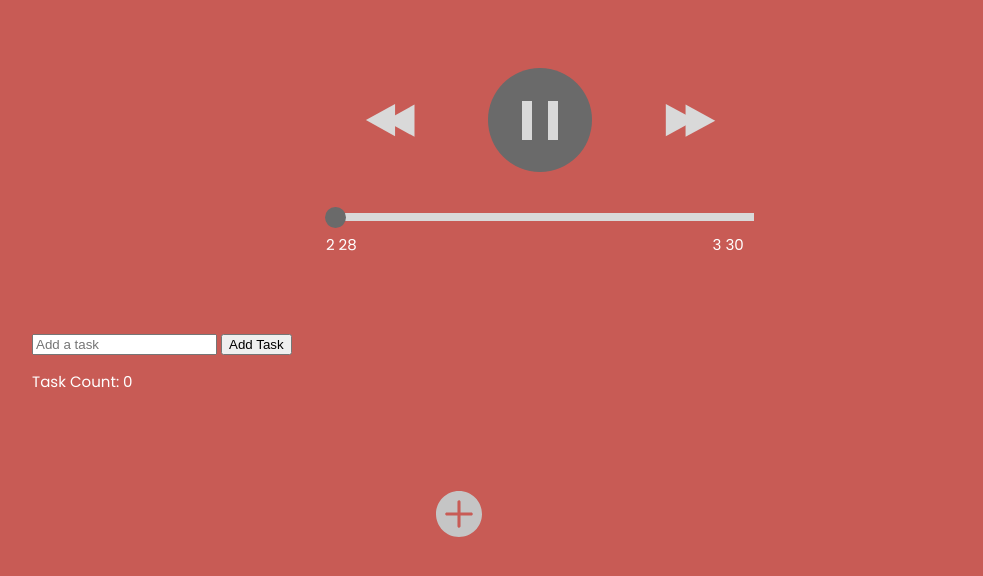
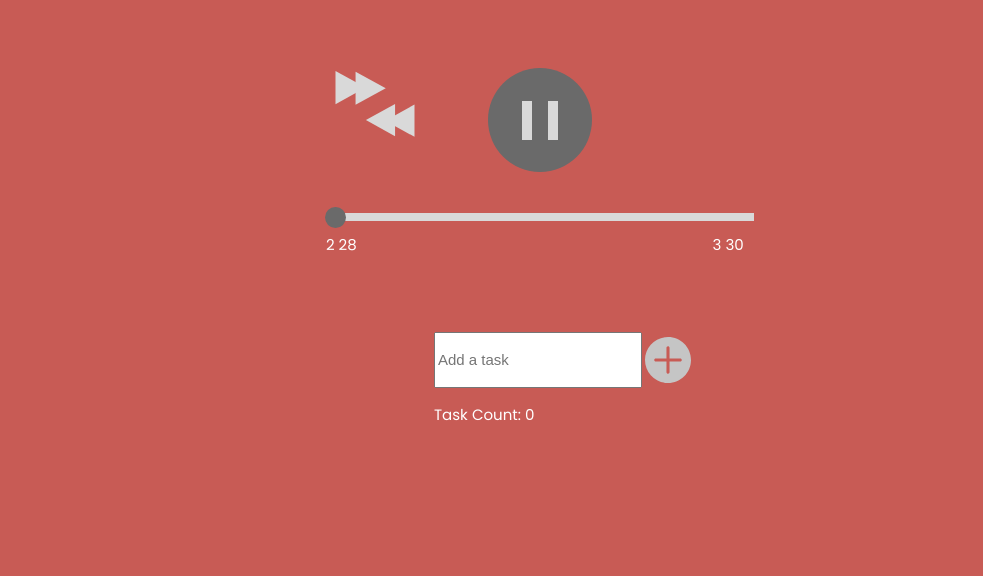
Before and after one commit to Ferru9/Pomodoro-App, a website built with Parcel: page index.html in a window 1280 px wide. Shown: the part 732-1308 px from the top of the page, without its empty margins (99-1082 px from the left). Built offline with nearby package versions, Linux system fonts and the light colour scheme.

Commit message:
add task with vector icon button

```diff
--- a/index.css
+++ b/index.css
@@ -270,21 +270,25 @@
 
 .vector-icon {
   position: absolute;
-  height: 18.25%;
-  width: 4.46%;
-  top: 69.05%;
-  right: 56.35%;
-  bottom: 12.7%;
-  left: 39.19%;
+  top: 8%;
+  left: 20.5%;
   max-width: 100%;
   overflow: hidden;
-  max-height: 100%
+  max-height: 100%;
 }
 
 .task-section {
   position: relative;
+  left: 38.5%;
   width: 64.44rem;
   height: 15.75rem
+}
+
+#new-task {
+  position: relative;
+  width: 200px;
+  height: 50px;
+  font-size: 15px;
 }
 
 .frame4 {
--- a/index.html
+++ b/index.html
@@ -33,7 +33,7 @@
             <div class="player-inner"></div>
             <img class="left-seek-icon" alt="" src="./public/left-seek.svg" />
 
-            <img class="right-seek-icon" alt="" src="./public/right-seek.svg" />
+            <img class "right-seek-icon" alt="" src="./public/right-seek.svg" />
 
             <div class="player-child1"></div>
             <div class="player-child2"></div>
@@ -49,12 +49,12 @@
       </div>
       <div class="timer-section">
         <div class="timer-section-child" id="selB"></div>
-        <a class="pomodoro3" id = "pom">Pomodoro</a>
-        <a class="long-break3" id = "LB">Long Break</a>
-        <a class="short-break3"id = "SB">Short Break</a>
-        <b class="b" id = "number">25:00</b>
+        <a class="pomodoro3" id="pom">Pomodoro</a>
+        <a class="long-break3" id="LB">Long Break</a>
+        <a class="short-break3" id="SB">Short Break</a>
+        <b class="b" id="number">25:00</b>
         <button class="rectangle-button" id="Start"></button>
-        <b class="start" id = "ST">START</b>
+        <b class="start" id="ST">START</b>
       </div>
       <div class="frame4">
         <div class="task-section">
@@ -63,12 +63,9 @@
               <!-- Existing task items will be appended here -->
             </ul>
             <input type="text" id="new-task" placeholder="Add a task">
-		<button id="add-task-button">Add Task</button>
+            <img class="vector-icon" alt="" src="./public/vector.svg" id="add-task-button" />
             <p>Task Count: <span id="task-count">0</span></p>
           </div>
-
-
-          <img class="vector-icon" alt="" src="./public/vector.svg" />
         </div>
       </div>
       <img
@@ -78,9 +75,6 @@
       />
     </div>
   </div>
-  </body>
-
-  <body>
-    <script src="main.js"></script>
+  <script src="main.js"></script> <!-- Move the script tag to the end of the body -->
   </body>
 </html>
--- a/main.js
+++ b/main.js
@@ -73,32 +73,26 @@ const addTaskButton = document.getElementById("add-task-button");
 function addTask(taskText) {
     const li = document.createElement("li");
     li.textContent = taskText;
-    li.draggable = true; // Make the task item draggable
+    li.draggable = true;
 
-    // Create a delete button for the task
     const deleteButton = document.createElement("button");
     deleteButton.textContent = "Delete";
     deleteButton.addEventListener("click", function () {
-        // Remove the task when the delete button is clicked
         taskList.removeChild(li);
-        taskCount--; // Decrease the task count
-        updateTaskCount(); // Update the displayed task count
+        taskCount--;
+        updateTaskCount();
     });
 
-    // Append the delete button to the task item
     li.appendChild(deleteButton);
 
-    // Add event listeners for drag-and-drop
     li.addEventListener('dragstart', (event) => {
         event.dataTransfer.setData('text/plain', event.target.textContent);
     });
 
-    // Handle the dragover event on the task item
     li.addEventListener('dragover', (event) => {
         event.preventDefault();
         const draggedItem = document.querySelector('li[draggable="true"][data-dragging="true"]');
         if (draggedItem !== null && li !== draggedItem) {
-            // Insert the dragged item before or after the current item
             if (event.clientY < li.getBoundingClientRect().top + li.offsetHeight / 2) {
                 taskList.insertBefore(draggedItem, li);
             } else {
@@ -107,14 +101,13 @@ function addTask(taskText) {
         }
     });
 
-    // Handle the drop event on the task item
     li.addEventListener('drop', (event) => {
         event.preventDefault();
     });
 
     taskList.appendChild(li);
-    taskCount++; // Increase the task count
-    updateTaskCount(); // Update the displayed task count
+    taskCount++;
+    updateTaskCount();
 }
 
 let taskCount = 0;
@@ -132,7 +125,6 @@ addTaskButton.addEventListener("click", function () {
     }
 });
 
-// Handle the dragstart and dragend events for the entire task list
 taskList.addEventListener('dragstart', function (event) {
     event.target.setAttribute('data-dragging', 'true');
     event.dataTransfer.setData('text/plain', event.target.textContent);
```
Lines whose indentation alone changed are shown as unchanged.
